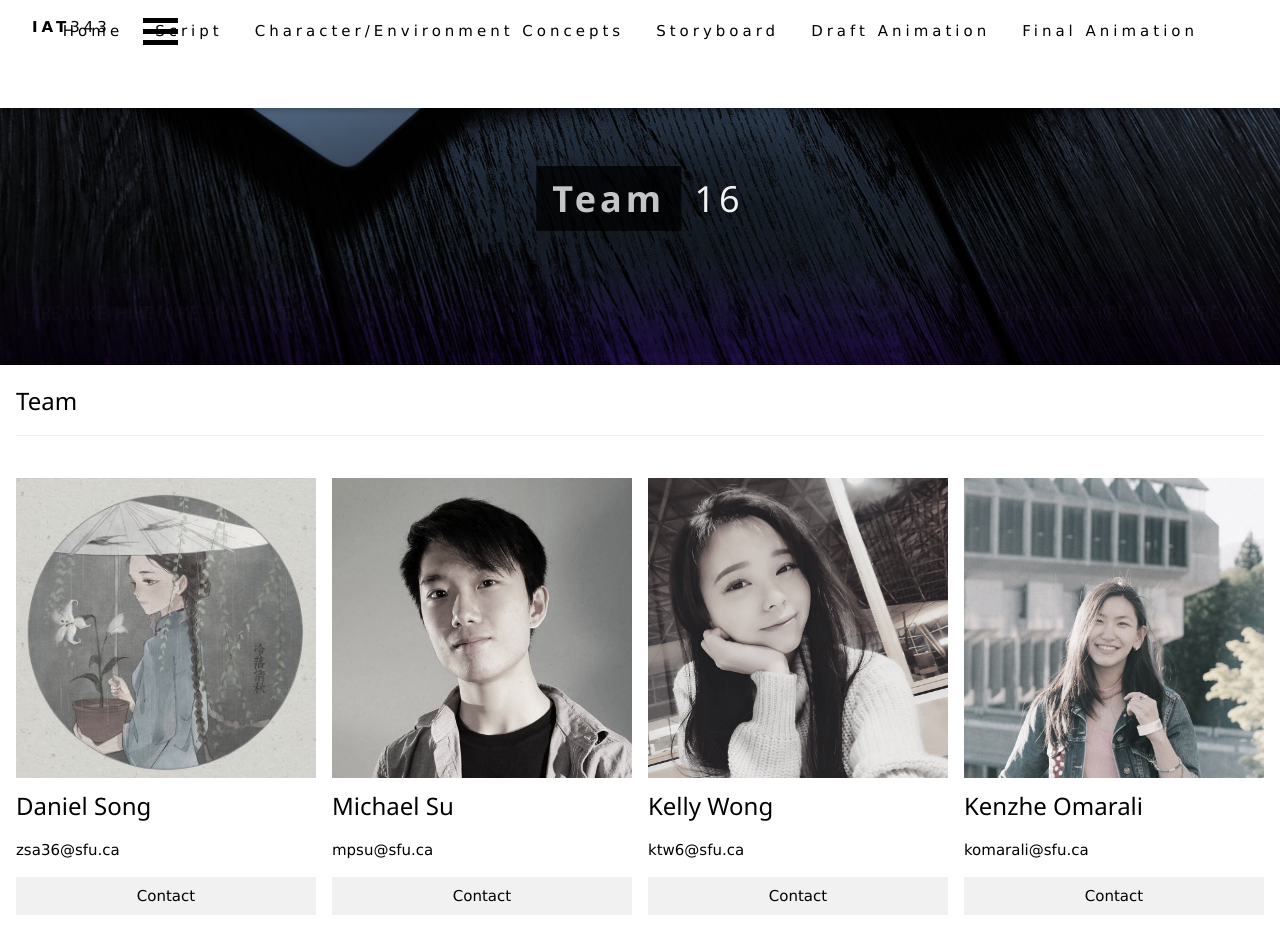
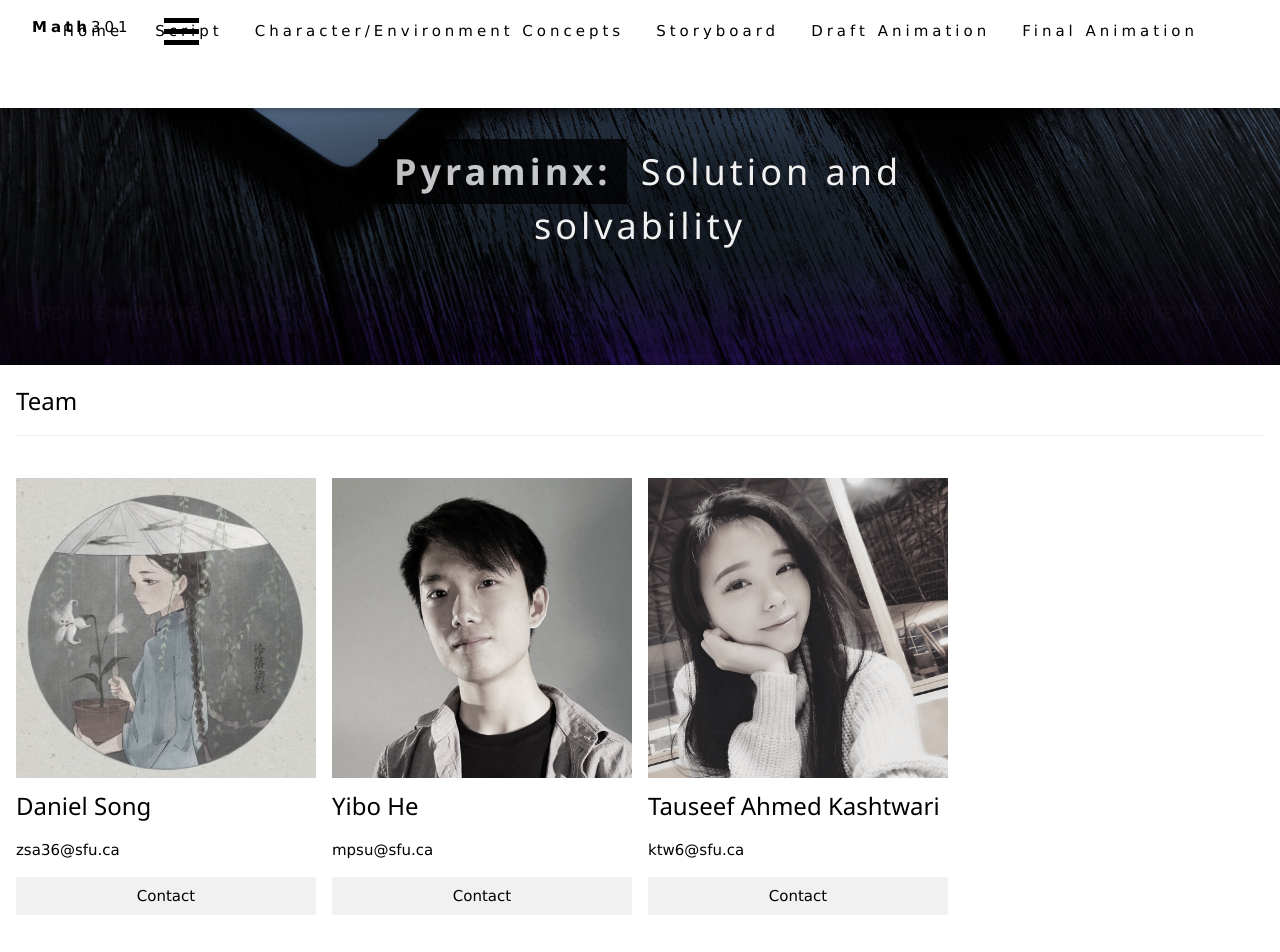
Before and after one commit to LleftyNA/Math301, a plain HTML site: page index.html in a window 1280 px wide. Shown: the top 952 px of the page. Drawn offline with nearby package versions, Linux system fonts and the light colour scheme.

Commit message:
Update index.html

```diff
--- a/index.html
+++ b/index.html
@@ -11,7 +11,7 @@ function myFunction() {
 
 	<!-- <h6>1234</h6> Debugger-->
 </head>
-<title>IAT 343</title>
+<title>Math 301</title>
 <meta charset="UTF-8">
 <meta name="viewport" content="width=device-width, initial-scale=1">
 <meta name="apple-mobile-web-app-capable" content="yes" />
@@ -113,7 +113,7 @@ function myFunction() {
 
 <div class="w3-top" id = "hideonphone">
   <div class="w3-bar w3-white w3-wide w3-padding w3-card">
-    <a href="#home" class="w3-bar-item w3-button"><b>IAT</b>343</a>
+    <a href="#home" class="w3-bar-item w3-button"><b>Math</b>301</a>
     <!-- Float links to the right. Hide them on small screens -->
 		<!-- Mobile -->
 <div class="topnav">
@@ -152,7 +152,7 @@ function myFunction() {
 <header class="w3-display-container w3-content w3-wide" style="max-width:1500px;" id="home">
   <img class="w3-image" src="image/Background.jpg" alt="CMPT" width="1500" height="1000">
   <div class="w3-display-middle w3-margin-top w3-center">
-    <h1 class="w3-xxlarge w3-text-white"><span class="w3-padding w3-black w3-opacity-min"><b>Team</b></span> <span class="w3-hide-small w3-text-light-grey">16</span></h1>
+    <h1 class="w3-xxlarge w3-text-white"><span class="w3-padding w3-black w3-opacity-min"><b>Pyraminx:</b></span> <span class="w3-hide-small w3-text-light-grey">Solution and solvability</span></h1>
   </div>
 </header>
 
@@ -171,7 +171,7 @@ function myFunction() {
     </div>
     <div class="w3-col l3 m6 w3-margin-bottom">
       <img src="image/Michaelsu/Michaelsu.jpg" alt="MichaelS" style="width:100%">
-      <h3>Michael Su</h3>
+      <h3>Yibo He</h3>
 	  <p>mpsu@sfu.ca</p>
       <p><form>
 		<input class="w3-button w3-light-grey w3-block"  type="button" value="Contact" onclick="window.location.href='https://www.facebook.com/profile.php?id=100005019407924'" />
@@ -179,21 +179,13 @@ function myFunction() {
     </div>
 	<div class="w3-col l3 m6 w3-margin-bottom">
       <img src="image/Kellywong/Kelly.jpg" alt="KellyW" style="width:100%">
-      <h3>Kelly Wong</h3>
+      <h3>Tauseef Ahmed Kashtwari</h3>
 	  <p>ktw6@sfu.ca</p>
       <p><form>
 		<input class="w3-button w3-light-grey w3-block"  type="button" value="Contact" onclick="window.location.href='https://www.facebook.com/kellywonggg'" />
 		</form> </p>
     </div>
 
-	<div class="w3-col l3 m6 w3-margin-bottom">
-      <img src="image/Kenzheomarali/Kenzhe.jpg" alt="KenzheO" style="width:100%">
-      <h3>Kenzhe Omarali</h3>
-	  <p>komarali@sfu.ca</p>
-      <p><form>
-		<input class="w3-button w3-light-grey w3-block"  type="button" value="Contact" onclick="window.location.href='https://www.facebook.com/profile.php?id=100010399392197'" />
-		</form> </p>
-    </div>
   </div>
 
 	<!--
```
